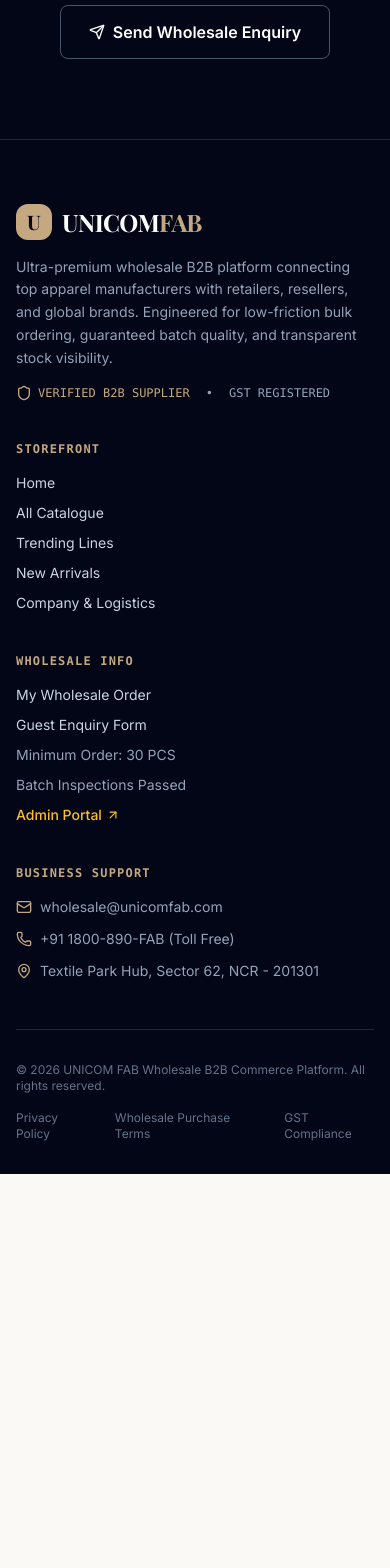
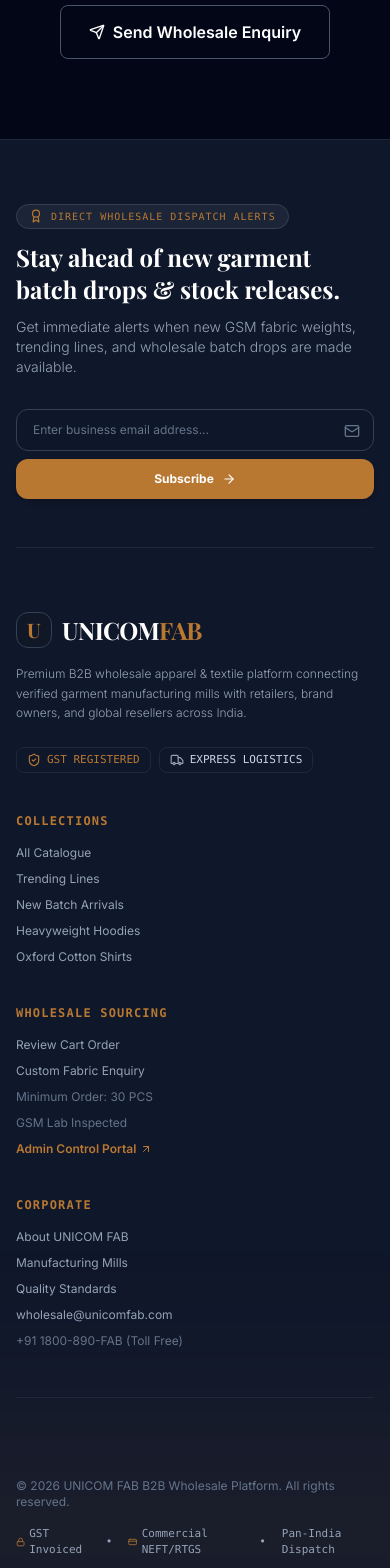
Before and after one commit to IsacSmile/unicom-fab, a React (Vite) app: page / in a window 390 px wide. Shown: the part 5840-7408 px from the top of the page. Before the commit the page ends 7014 px from the top, so only its background shows below. Built offline with nearby package versions, Linux system fonts and the light colour scheme; no server answers; the HTML template or start-up script is replaced by a standard one; a web font is replaced by a local one.

Commit message:
style: redesign Footer into a clean, premium Shopify-style storefront footer with dispatch newsletter, 4-column B2B grid, and GST trust badges

```diff
--- a/src/components/layout/Footer.jsx
+++ b/src/components/layout/Footer.jsx
@@ -1,45 +1,100 @@
-import React from 'react';
+import React, { useState } from 'react';
 import { Link } from 'react-router-dom';
-import { Mail, Phone, MapPin, Shield, ArrowUpRight } from 'lucide-react';
+import { Mail, ArrowRight, ShieldCheck, Truck, Lock, CreditCard, ArrowUpRight, Award } from 'lucide-react';
+import { useToast } from '../../context/ToastContext';
 
 export function Footer() {
+  const [email, setEmail] = useState('');
+  const { addToast } = useToast();
+
+  const handleNewsletterSubmit = (e) => {
+    e.preventDefault();
+    if (email.trim()) {
+      addToast('Thank you for subscribing to UNICOM FAB B2B Stock Dispatch Alerts!', 'success');
+      setEmail('');
+    }
+  };
+
   return (
-    <footer className="bg-brand-950 text-slate-300 pt-16 pb-8 border-t border-brand-800 font-sans">
-      <div className="max-w-7xl mx-auto px-4 sm:px-6 lg:px-8">
-        <div className="grid grid-cols-1 md:grid-cols-2 lg:grid-cols-5 gap-10 pb-12 border-b border-brand-800">
-          {/* Col 1: Brand Info */}
+    <footer className="bg-[#0F172A] text-slate-300 pt-16 pb-12 border-t border-slate-800 font-sans relative overflow-hidden">
+      {/* Background Subtle Golden Halo Ambient Glow */}
+      <div className="pointer-events-none absolute bottom-0 left-1/2 -translate-x-1/2 w-[800px] h-[300px] bg-gradient-to-t from-[#B97832]/10 to-transparent blur-3xl" />
+
+      <div className="max-w-7xl mx-auto px-4 sm:px-6 lg:px-8 relative z-10 space-y-16">
+
+        {/* Top Section: Newsletter / Dispatch Alerts & Brand Vision */}
+        <div className="grid grid-cols-1 lg:grid-cols-12 gap-8 pb-12 border-b border-slate-800 items-center">
+          <div className="lg:col-span-6 space-y-3">
+            <div className="inline-flex items-center gap-2 px-3 py-1 rounded-full bg-slate-800/80 border border-slate-700 text-[#B97832] text-[10px] font-mono uppercase tracking-widest">
+              <Award className="w-3.5 h-3.5 text-[#B97832]" />
+              <span>DIRECT WHOLESALE DISPATCH ALERTS</span>
+            </div>
+            <h3 className="font-serif font-bold text-2xl sm:text-3xl text-white">
+              Stay ahead of new garment batch drops & stock releases.
+            </h3>
+            <p className="text-sm text-slate-400 font-light max-w-lg">
+              Get immediate alerts when new GSM fabric weights, trending lines, and wholesale batch drops are made available.
+            </p>
+          </div>
+
+          <div className="lg:col-span-6">
+            <form onSubmit={handleNewsletterSubmit} className="flex flex-col sm:flex-row gap-2 max-w-md lg:ml-auto">
+              <div className="relative flex-1">
+                <input
+                  type="email"
+                  required
+                  placeholder="Enter business email address..."
+                  value={email}
+                  onChange={(e) => setEmail(e.target.value)}
+                  className="w-full px-4 py-3 bg-slate-900/90 border border-slate-700 rounded-xl text-xs text-white placeholder:text-slate-500 focus:outline-none focus:ring-1 focus:ring-[#B97832] focus:border-[#B97832] transition-all"
+                />
+                <Mail className="w-4 h-4 text-slate-500 absolute right-3.5 top-3.5 pointer-events-none" />
+              </div>
+              <button
+                type="submit"
+                className="px-6 py-3 bg-[#B97832] text-white text-xs font-bold rounded-xl hover:bg-[#a06629] transition-colors shadow-md flex items-center justify-center gap-2 whitespace-nowrap"
+              >
+                <span>Subscribe</span>
+                <ArrowRight className="w-3.5 h-3.5" />
+              </button>
+            </form>
+          </div>
+        </div>
+
+        {/* Main Footer Navigation Grid (Shopify Editorial Layout) */}
+        <div className="grid grid-cols-1 md:grid-cols-2 lg:grid-cols-5 gap-10 pb-12 border-b border-slate-800">
+
+          {/* Column 1: Brand Info & Quality Assurance */}
           <div className="lg:col-span-2 space-y-4">
-            <Link to="/" className="flex items-center gap-2.5">
-              <div className="w-9 h-9 rounded-xl bg-luxury-gold flex items-center justify-center text-brand-950 font-serif font-bold text-xl">
+            <Link to="/" className="flex items-center gap-2.5 group">
+              <div className="w-9 h-9 rounded-xl bg-[#101828] border border-slate-700 flex items-center justify-center text-[#B97832] font-serif font-bold text-xl shadow-xs group-hover:scale-105 transition-transform">
                 U
               </div>
               <span className="font-serif font-bold text-2xl tracking-tight text-white">
-                UNICOM<span className="text-luxury-gold">FAB</span>
+                UNICOM<span className="text-[#B97832]">FAB</span>
               </span>
             </Link>
-            <p className="text-sm text-slate-400 max-w-sm leading-relaxed">
-              Ultra-premium wholesale B2B platform connecting top apparel manufacturers with retailers, resellers, and global brands. Engineered for low-friction bulk ordering, guaranteed batch quality, and transparent stock visibility.
+
+            <p className="text-xs text-slate-400 max-w-sm leading-relaxed font-light">
+              Premium B2B wholesale apparel & textile platform connecting verified garment manufacturing mills with retailers, brand owners, and global resellers across India.
             </p>
-            <div className="flex items-center gap-4 text-xs font-mono text-slate-400">
-              <span className="flex items-center gap-1.5 text-luxury-gold">
-                <Shield className="w-4 h-4" /> VERIFIED B2B SUPPLIER
+
+            <div className="pt-2 flex flex-wrap gap-2 text-[11px] font-mono text-slate-400">
+              <span className="inline-flex items-center gap-1.5 px-2.5 py-1 rounded-lg bg-slate-900 border border-slate-800 text-[#B97832]">
+                <ShieldCheck className="w-3.5 h-3.5 text-[#B97832]" /> GST REGISTERED
               </span>
-              <span>•</span>
-              <span>GST REGISTERED</span>
+              <span className="inline-flex items-center gap-1.5 px-2.5 py-1 rounded-lg bg-slate-900 border border-slate-800 text-slate-300">
+                <Truck className="w-3.5 h-3.5 text-slate-400" /> EXPRESS LOGISTICS
+              </span>
             </div>
           </div>
 
-          {/* Col 2: Navigation */}
+          {/* Column 2: Catalogue & Collections */}
           <div>
-            <h4 className="text-xs font-mono uppercase tracking-widest text-luxury-gold mb-4 font-semibold">
-              Storefront
+            <h4 className="text-xs font-mono uppercase tracking-widest text-[#B97832] mb-4 font-bold">
+              Collections
             </h4>
-            <ul className="space-y-2.5 text-sm">
-              <li>
-                <Link to="/" className="hover:text-white transition-colors">
-                  Home
-                </Link>
-              </li>
+            <ul className="space-y-2.5 text-xs text-slate-400">
               <li>
                 <Link to="/catalogue" className="hover:text-white transition-colors">
                   All Catalogue
@@ -52,78 +107,105 @@ export function Footer() {
               </li>
               <li>
                 <Link to="/catalogue?newArrival=true" className="hover:text-white transition-colors">
-                  New Arrivals
+                  New Batch Arrivals
                 </Link>
               </li>
               <li>
-                <Link to="/about" className="hover:text-white transition-colors">
-                  Company & Logistics
+                <Link to="/catalogue?category=Hoodies" className="hover:text-white transition-colors">
+                  Heavyweight Hoodies
+                </Link>
+              </li>
+              <li>
+                <Link to="/catalogue?category=Shirts" className="hover:text-white transition-colors">
+                  Oxford Cotton Shirts
                 </Link>
               </li>
             </ul>
           </div>
 
-          {/* Col 3: Wholesale & Terms */}
+          {/* Column 3: Wholesale & Procurement */}
           <div>
-            <h4 className="text-xs font-mono uppercase tracking-widest text-luxury-gold mb-4 font-semibold">
-              Wholesale Info
+            <h4 className="text-xs font-mono uppercase tracking-widest text-[#B97832] mb-4 font-bold">
+              Wholesale Sourcing
             </h4>
-            <ul className="space-y-2.5 text-sm">
+            <ul className="space-y-2.5 text-xs text-slate-400">
               <li>
                 <Link to="/my-order" className="hover:text-white transition-colors">
-                  My Wholesale Order
+                  Review Cart Order
                 </Link>
               </li>
               <li>
                 <Link to="/about#enquiry" className="hover:text-white transition-colors">
-                  Guest Enquiry Form
+                  Custom Fabric Enquiry
                 </Link>
               </li>
               <li>
-                <span className="text-slate-400">Minimum Order: 30 PCS</span>
+                <span className="text-slate-500">Minimum Order: 30 PCS</span>
               </li>
               <li>
-                <span className="text-slate-400">Batch Inspections Passed</span>
+                <span className="text-slate-500">GSM Lab Inspected</span>
               </li>
               <li>
-                <Link to="/admin" className="text-amber-400 hover:text-amber-300 font-medium inline-flex items-center gap-1">
-                  Admin Portal <ArrowUpRight className="w-3.5 h-3.5" />
+                <Link to="/admin" className="text-[#B97832] hover:text-amber-400 font-semibold inline-flex items-center gap-1">
+                  <span>Admin Control Portal</span>
+                  <ArrowUpRight className="w-3 h-3" />
                 </Link>
               </li>
             </ul>
           </div>
 
-          {/* Col 4: Contact & Support */}
+          {/* Column 4: Corporate & Company */}
           <div>
-            <h4 className="text-xs font-mono uppercase tracking-widest text-luxury-gold mb-4 font-semibold">
-              Business Support
+            <h4 className="text-xs font-mono uppercase tracking-widest text-[#B97832] mb-4 font-bold">
+              Corporate
             </h4>
-            <ul className="space-y-3 text-sm text-slate-400">
-              <li className="flex items-center gap-2">
-                <Mail className="w-4 h-4 text-luxury-gold shrink-0" />
-                <span>wholesale@unicomfab.com</span>
+            <ul className="space-y-2.5 text-xs text-slate-400">
+              <li>
+                <Link to="/about" className="hover:text-white transition-colors">
+                  About UNICOM FAB
+                </Link>
               </li>
-              <li className="flex items-center gap-2">
-                <Phone className="w-4 h-4 text-luxury-gold shrink-0" />
-                <span>+91 1800-890-FAB (Toll Free)</span>
+              <li>
+                <Link to="/about" className="hover:text-white transition-colors">
+                  Manufacturing Mills
+                </Link>
               </li>
-              <li className="flex items-start gap-2">
-                <MapPin className="w-4 h-4 text-luxury-gold shrink-0 mt-0.5" />
-                <span>Textile Park Hub, Sector 62, NCR - 201301</span>
+              <li>
+                <Link to="/about" className="hover:text-white transition-colors">
+                  Quality Standards
+                </Link>
+              </li>
+              <li>
+                <a href="mailto:wholesale@unicomfab.com" className="hover:text-white transition-colors">
+                  wholesale@unicomfab.com
+                </a>
+              </li>
+              <li>
+                <span className="text-slate-500">+91 1800-890-FAB (Toll Free)</span>
               </li>
             </ul>
           </div>
+
         </div>
 
-        {/* Bottom Bar */}
-        <div className="pt-8 flex flex-col md:flex-row items-center justify-between text-xs text-slate-500 gap-4">
-          <p>© 2026 UNICOM FAB Wholesale B2B Commerce Platform. All rights reserved.</p>
-          <div className="flex items-center gap-6">
-            <a href="#privacy" className="hover:text-slate-300">Privacy Policy</a>
-            <a href="#terms" className="hover:text-slate-300">Wholesale Purchase Terms</a>
-            <a href="#compliance" className="hover:text-slate-300">GST Compliance</a>
+        {/* Bottom Bar (Shopify Clean Standard) */}
+        <div className="flex flex-col sm:flex-row items-center justify-between text-xs text-slate-500 gap-4 pt-4">
+          <p>© {new Date().getFullYear()} UNICOM FAB B2B Wholesale Platform. All rights reserved.</p>
+
+          {/* Payment / Commercial Badges */}
+          <div className="flex items-center gap-4 text-[11px] font-mono text-slate-400">
+            <span className="flex items-center gap-1">
+              <Lock className="w-3 h-3 text-[#B97832]" /> GST Invoiced
+            </span>
+            <span>•</span>
+            <span className="flex items-center gap-1">
+              <CreditCard className="w-3 h-3 text-[#B97832]" /> Commercial NEFT/RTGS
+            </span>
+            <span>•</span>
+            <span>Pan-India Dispatch</span>
           </div>
         </div>
+
       </div>
     </footer>
   );
```
